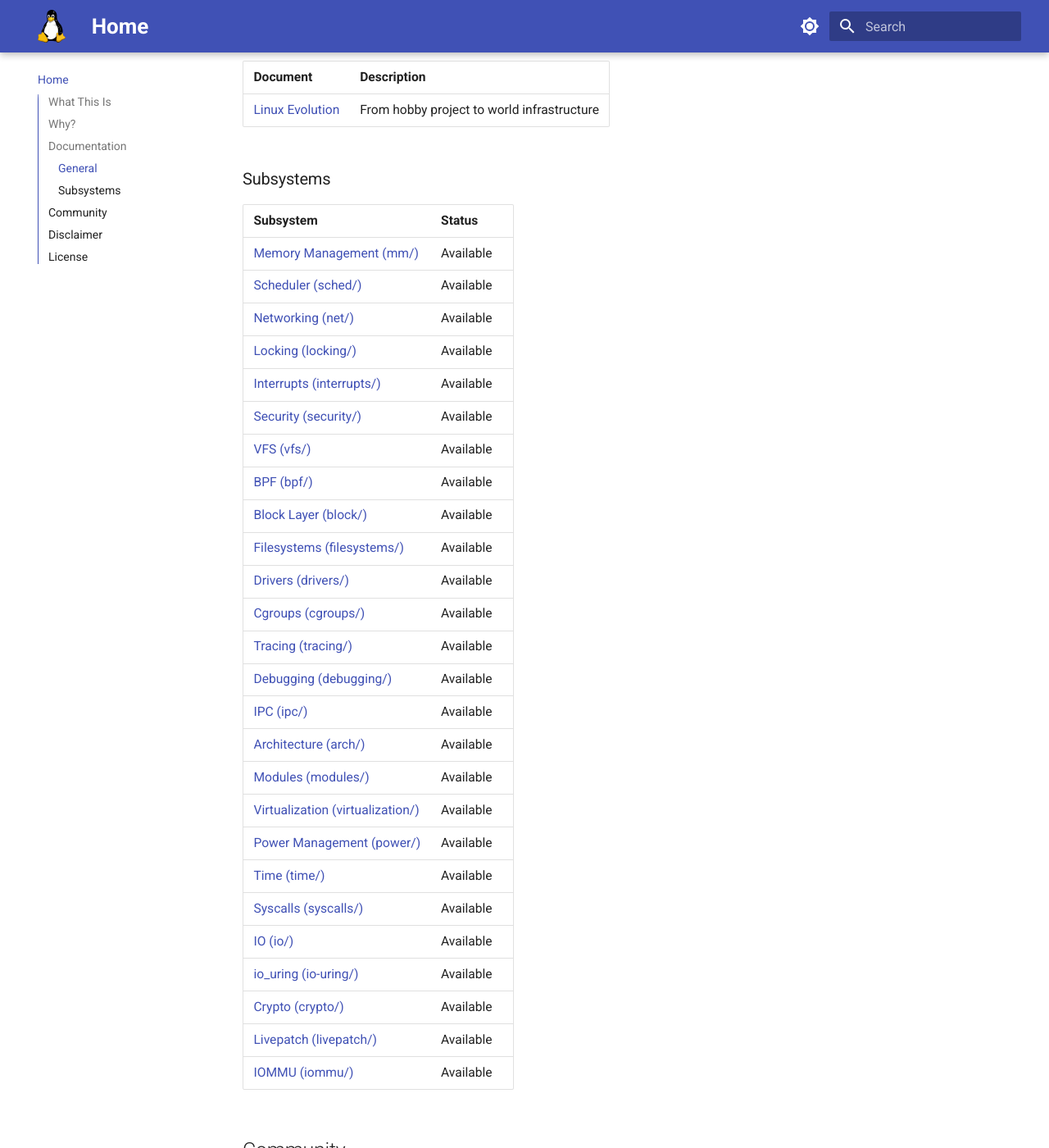
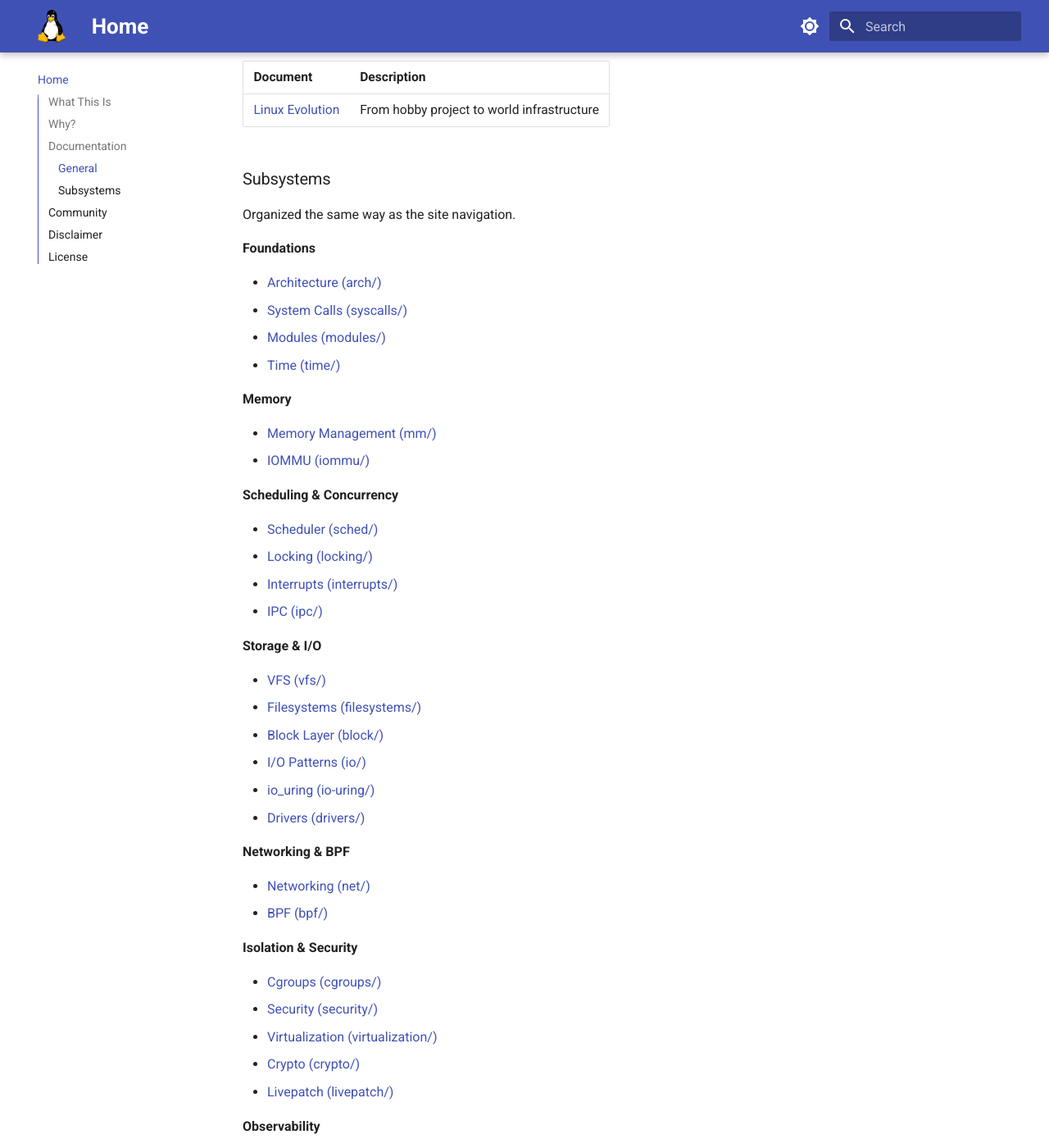
Before and after one commit to laveeshb/linux-kernel-internals, an MkDocs documentation site: the page built from docs/index.md, in a window 1280 px wide and 1400 px high, scrolled down 658 px. Shown: the whole window at 82% size. Built offline with MkDocs 1.6.1 and Material for MkDocs 9.7.7, drawn with Linux system fonts in a browser that asks for light colours.

Commit message:
Group home-page subsystem list into the same themed categories
Match the landing page to the new grouped nav: replace the flat 26-row
table (with a vestigial 'Available' status column) with the same 7 content
categories, so the home page and header tell the same story.

```diff
--- a/docs/index.md
+++ b/docs/index.md
@@ -20,34 +20,55 @@
 | [Linux Evolution](linux-evolution.md) | From hobby project to world infrastructure |
 
 ### Subsystems
-| Subsystem | Status |
-|-----------|--------|
-| [Memory Management (mm/)](mm/README.md) | Available |
-| [Scheduler (sched/)](sched/README.md) | Available |
-| [Networking (net/)](net/network-stack-overview.md) | Available |
-| [Locking (locking/)](locking/README.md) | Available |
-| [Interrupts (interrupts/)](interrupts/README.md) | Available |
-| [Security (security/)](security/README.md) | Available |
-| [VFS (vfs/)](vfs/README.md) | Available |
-| [BPF (bpf/)](bpf/README.md) | Available |
-| [Block Layer (block/)](block/README.md) | Available |
-| [Filesystems (filesystems/)](filesystems/README.md) | Available |
-| [Drivers (drivers/)](drivers/README.md) | Available |
-| [Cgroups (cgroups/)](cgroups/README.md) | Available |
-| [Tracing (tracing/)](tracing/README.md) | Available |
-| [Debugging (debugging/)](debugging/README.md) | Available |
-| [IPC (ipc/)](ipc/README.md) | Available |
-| [Architecture (arch/)](arch/arm64/README.md) | Available |
-| [Modules (modules/)](modules/README.md) | Available |
-| [Virtualization (virtualization/)](virtualization/README.md) | Available |
-| [Power Management (power/)](power/README.md) | Available |
-| [Time (time/)](time/README.md) | Available |
-| [Syscalls (syscalls/)](syscalls/README.md) | Available |
-| [IO (io/)](io/README.md) | Available |
-| [io_uring (io-uring/)](io-uring/README.md) | Available |
-| [Crypto (crypto/)](crypto/README.md) | Available |
-| [Livepatch (livepatch/)](livepatch/README.md) | Available |
-| [IOMMU (iommu/)](iommu/README.md) | Available |
+
+Organized the same way as the site navigation.
+
+**Foundations**
+
+- [Architecture (arch/)](arch/arm64/README.md)
+- [System Calls (syscalls/)](syscalls/README.md)
+- [Modules (modules/)](modules/README.md)
+- [Time (time/)](time/README.md)
+
+**Memory**
+
+- [Memory Management (mm/)](mm/README.md)
+- [IOMMU (iommu/)](iommu/README.md)
+
+**Scheduling & Concurrency**
+
+- [Scheduler (sched/)](sched/README.md)
+- [Locking (locking/)](locking/README.md)
+- [Interrupts (interrupts/)](interrupts/README.md)
+- [IPC (ipc/)](ipc/README.md)
+
+**Storage & I/O**
+
+- [VFS (vfs/)](vfs/README.md)
+- [Filesystems (filesystems/)](filesystems/README.md)
+- [Block Layer (block/)](block/README.md)
+- [I/O Patterns (io/)](io/README.md)
+- [io_uring (io-uring/)](io-uring/README.md)
+- [Drivers (drivers/)](drivers/README.md)
+
+**Networking & BPF**
+
+- [Networking (net/)](net/network-stack-overview.md)
+- [BPF (bpf/)](bpf/README.md)
+
+**Isolation & Security**
+
+- [Cgroups (cgroups/)](cgroups/README.md)
+- [Security (security/)](security/README.md)
+- [Virtualization (virtualization/)](virtualization/README.md)
+- [Crypto (crypto/)](crypto/README.md)
+- [Livepatch (livepatch/)](livepatch/README.md)
+
+**Observability**
+
+- [Tracing (tracing/)](tracing/README.md)
+- [Debugging (debugging/)](debugging/README.md)
+- [Power Management (power/)](power/README.md)
 
 ## Community
 
```
